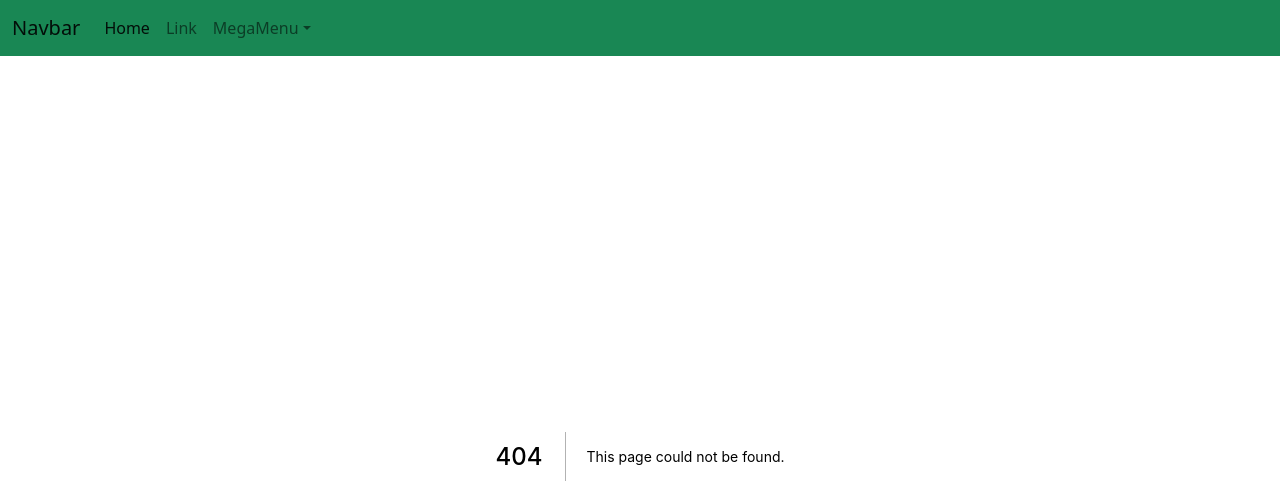
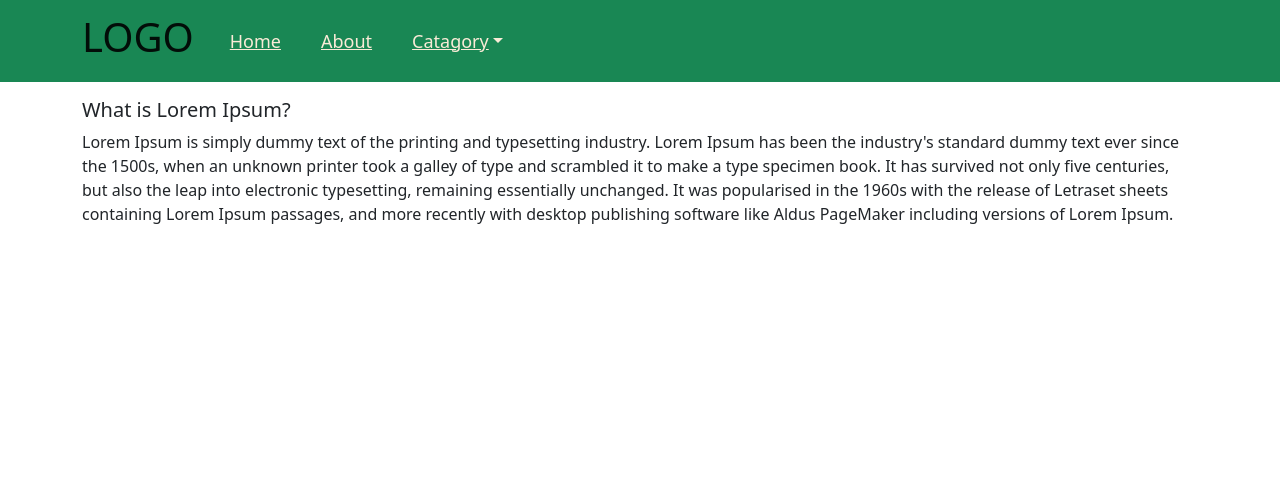
Before and after one commit to alzamiarafat/Frontend-Next-JS, a Next.js app: page /about in a window 1280 px wide. Before the commit this address had no page. Shown: the top 504 px of the page. Built offline with nearby package versions, Linux system fonts and the light colour scheme.

Commit message:
mega menu design

```diff
--- a/components/Navbar.js
+++ b/components/Navbar.js
@@ -6,34 +6,76 @@ export default function Navbar() {
     return (
         <div className='menu-wrapper'>
             <nav className="navbar navbar-expand-lg navbar-light bg-success">
-                <div className="container-fluid">
-                    <a className="navbar-brand" href="#">Navbar</a>
+                <div className="container">
+                    <a className="navbar-brand" href="#"><h1>LOGO</h1></a>
                     <button className="navbar-toggler" type="button" data-bs-toggle="collapse" data-bs-target="#navbarSupportedContent" aria-controls="navbarSupportedContent" aria-expanded="false" aria-label="Toggle navigation">
                         <span className="navbar-toggler-icon"></span>
                     </button>
                     <div className="collapse navbar-collapse" id="navbarSupportedContent">
                         <ul className="navbar-nav me-auto mb-2 mb-lg-0">
                             <li className="nav-item">
-                                <a className="nav-link active" aria-current="page" href="#">Home</a>
+                                <a className={`active ${NavStyles.nav_link}`} aria-current="page" href="/">Home</a>
                             </li>
                             <li className="nav-item">
-                                <a className="nav-link" href="#">Link</a>
+                                <a className={NavStyles.nav_link} href="/about">About</a>
                             </li>
-                            <li className={NavStyles.dropdownMega}>
-                                <a className="nav-link dropdown-toggle" href="#" id="navbarDropdown" role="button" data-bs-toggle="dropdown" aria-expanded="false" data-bs-auto-close="outside">
-                                    MegaMenu
+                            <li className={`nav-item dropdown ${NavStyles.dropdown_mega}`}>
+                                <a className={`dropdown-toggle ${NavStyles.nav_link}`} href="#" id="navbarDropdown" role="button" data-bs-toggle="dropdown" aria-expanded="false" data-bs-auto-close="outside">
+                                    Catagory
                                 </a>
-                                <ul className="dropdown-menu shadow" aria-labelledby="navbarDropdown">
-                                    <li><a className="dropdown-item" href="#">Action</a></li>
-                                    <li><a className="dropdown-item" href="#">Another action</a></li>
-                                    <li><hr className="dropdown-divider" /></li>
-                                    <li><a className="dropdown-item" href="#">Something else here</a></li>
-                                </ul>
+                                <div className={`dropdown-menu shadow ${NavStyles.center}`}>
+                                    <div className='mega-content px-md-4'>
+                                        <div className='container-fluid'>
+                                            <div className='row'>
+                                                <div className='col-lg-3 col-sm-6 py-4 px-xl-5 px-4'>
+                                                    <h5>Services</h5>
+                                                    <div className='list-group'>
+                                                        <a className={NavStyles.list_group_item} href='#'>Accomodations</a>
+                                                        <a className={NavStyles.list_group_item} href='#'>Accomodations</a>
+                                                        <a className={NavStyles.list_group_item} href='#'>Accomodations</a>
+                                                        <a className={NavStyles.list_group_item} href='#'>Accomodations</a>
+                                                        <a className={NavStyles.list_group_item} href='#'>Accomodations</a>
+                                                    </div>
+                                                </div>
+                                                <div className='col-lg-3 col-sm-6 py-4 px-xl-5 px-4'>
+                                                    <h5>Services</h5>
+                                                    <div className='list-group'>
+                                                        <a className={NavStyles.list_group_item} href='#'>Accomodations</a>
+                                                        <a className={NavStyles.list_group_item} href='#'>Accomodations</a>
+                                                        <a className={NavStyles.list_group_item} href='#'>Accomodations</a>
+                                                        <a className={NavStyles.list_group_item} href='#'>Accomodations</a>
+                                                        <a className={NavStyles.list_group_item} href='#'>Accomodations</a>
+                                                    </div>
+                                                </div>
+                                                <div className='col-lg-3 col-sm-6 py-4 px-xl-5 px-4'>
+                                                    <h5>Services</h5>
+                                                    <div className='list-group'>
+                                                        <a className={NavStyles.list_group_item} href='#'>Accomodations</a>
+                                                        <a className={NavStyles.list_group_item} href='#'>Accomodations</a>
+                                                        <a className={NavStyles.list_group_item} href='#'>Accomodations</a>
+                                                        <a className={NavStyles.list_group_item} href='#'>Accomodations</a>
+                                                        <a className={NavStyles.list_group_item} href='#'>Accomodations</a>
+                                                    </div>
+                                                </div>
+                                                <div className='col-lg-3 col-sm-6 py-4 px-xl-5 px-4'>
+                                                    <h5>Services</h5>
+                                                    <div className='list-group'>
+                                                        <a className={NavStyles.list_group_item} href='#'>Accomodations</a>
+                                                        <a className={NavStyles.list_group_item} href='#'>Accomodations</a>
+                                                        <a className={NavStyles.list_group_item} href='#'>Accomodations</a>
+                                                        <a className={NavStyles.list_group_item} href='#'>Accomodations</a>
+                                                        <a className={NavStyles.list_group_item} href='#'>Accomodations</a>
+                                                    </div>
+                                                </div>
+                                            </div>
+                                        </div>
+                                    </div>
+                                </div>
                             </li>
                         </ul>
                     </div>
-                </div>
-            </nav>
-        </div>
+                </div >
+            </nav >
+        </div >
     )
 }
--- a/pages/_app.js
+++ b/pages/_app.js
@@ -14,7 +14,6 @@ function MyApp({ Component, pageProps }) {
         <link href="https://cdn.jsdelivr.net/npm/bootstrap@5.0.0-beta1/dist/css/bootstrap.min.css" rel="stylesheet" integrity="sha384-giJF6kkoqNQ00vy+HMDP7azOuL0xtbfIcaT9wjKHr8RbDVddVHyTfAAsrekwKmP1" crossorigin="anonymous" />
       </Head>
       <Script src="https://cdn.jsdelivr.net/npm/bootstrap@5.0.0-beta1/dist/js/bootstrap.bundle.min.js" integrity="sha384-ygbV9kiqUc6oa4msXn9868pTtWMgiQaeYH7/t7LECLbyPA2x65Kgf80OJFdroafW" crossorigin="anonymous"></Script>
-
       <Layout>
         <Component {...pageProps} />
       </Layout>
--- /dev/null
+++ b/pages/about.js
@@ -0,0 +1,11 @@
+import React from 'react'
+
+export default function about() {
+    return (
+        <div className='container mt-3'>
+            <h5>What is Lorem Ipsum?</h5>
+            <p>
+                Lorem Ipsum is simply dummy text of the printing and typesetting industry. Lorem Ipsum has been the industry's standard dummy text ever since the 1500s, when an unknown printer took a galley of type and scrambled it to make a type specimen book. It has survived not only five centuries, but also the leap into electronic typesetting, remaining essentially unchanged. It was popularised in the 1960s with the release of Letraset sheets containing Lorem Ipsum passages, and more recently with desktop publishing software like Aldus PageMaker including versions of Lorem Ipsum.</p>
+        </div>
+    )
+}
--- a/pages/index.js
+++ b/pages/index.js
@@ -4,8 +4,8 @@ import styles from '../styles/Home.module.css'
 
 export default function Home() {
   return (
-    <div>
-      <h1>Welcome</h1>
+    <div className='container mt-3'>
+      <h5>What is Lorem Ipsum?</h5>
     </div>
   )
 }
--- a/styles/Navbar.module.css
+++ b/styles/Navbar.module.css
@@ -1,3 +1,38 @@
-.dropdownMega {
+.dropdown_mega {
     width: 100%;
+    position: static;
 }
+
+.center {
+    margin: 0% 12%;
+    width: 70%;
+    padding: 10px;
+}
+
+.list_group_item {
+    border: 0;
+    border-bottom: 1px solid rgb(0, 0, 0, .125);
+    padding: 15px;
+}
+
+.nav_link {
+    padding: 20px;
+    font-size: large;
+    font-weight: 500;
+    color: antiquewhite;
+}
+
+.nav_link:hover {
+    color: black;
+}
+
+.nav_link {
+    padding: 20px;
+    font-size: large;
+    font-weight: 500;
+    color: antiquewhite;
+}
+
+.list_group_item:hover {
+    color: darkcyan;
+}
```
